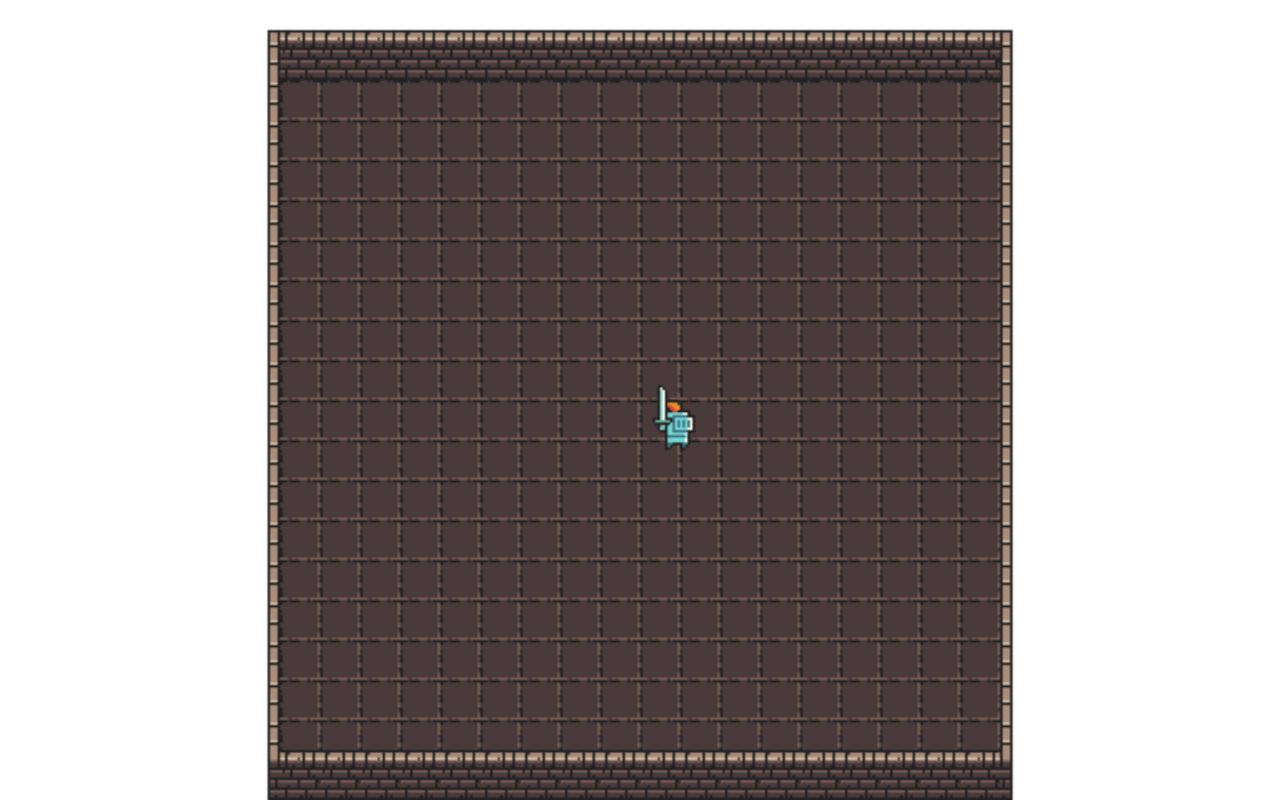
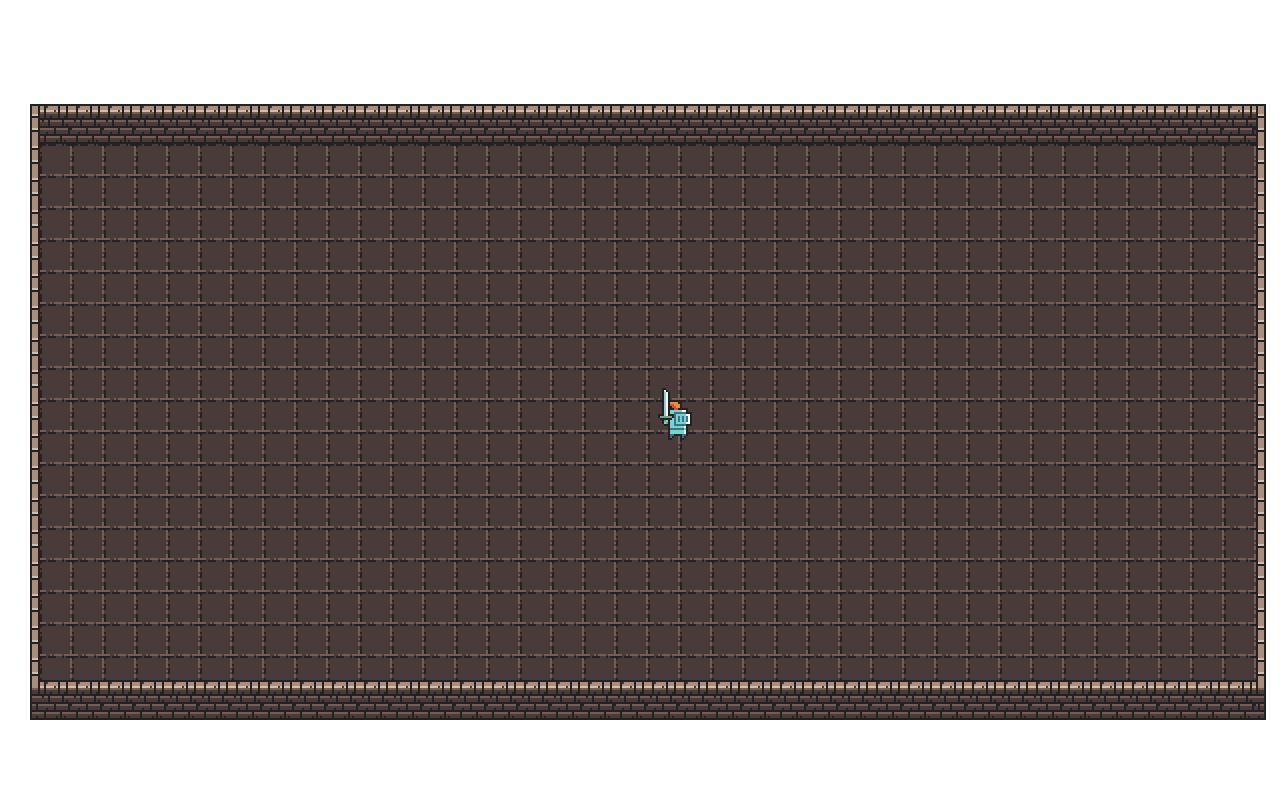
Before and after one commit to exuanbo/dungeon-trine, a website with bundled scripts: page index.html in a window 1280 px wide. Built offline with nearby package versions, Linux system fonts and the light colour scheme.

Commit message:
refactor: use canvas to scale image
change scene width and height

```diff
--- a/data/animations.json
+++ b/data/animations.json
@@ -5,20 +5,20 @@
         "spriteSheet": "knight",
         "frames": [
           {
-            "sprite": [0, 0, 48, 28],
-            "box": [18, 12, 12, 16]
+            "sprite": [0, 0, 96, 56],
+            "box": [36, 24, 24, 32]
           },
           {
-            "sprite": [48, 0, 48, 28],
-            "box": [18, 13, 12, 15]
+            "sprite": [96, 0, 96, 56],
+            "box": [36, 26, 24, 30]
           },
           {
-            "sprite": [96, 0, 48, 28],
-            "box": [18, 14, 12, 16]
+            "sprite": [192, 0, 96, 56],
+            "box": [36, 28, 24, 32]
           },
           {
-            "sprite": [144, 0, 48, 28],
-            "box": [18, 13, 12, 15]
+            "sprite": [288, 0, 96, 56],
+            "box": [36, 26, 24, 30]
           }
         ]
       },
@@ -26,20 +26,20 @@
         "spriteSheet": "knight",
         "frames": [
           {
-            "sprite": [0, 28, 48, 28],
-            "box": [18, 11, 12, 16]
+            "sprite": [0, 56, 96, 56],
+            "box": [36, 22, 24, 32]
           },
           {
-            "sprite": [48, 28, 48, 28],
-            "box": [18, 10, 12, 16]
+            "sprite": [96, 56, 96, 56],
+            "box": [36, 20, 24, 32]
           },
           {
-            "sprite": [96, 28, 48, 28],
-            "box": [18, 11, 12, 16]
+            "sprite": [192, 56, 96, 56],
+            "box": [36, 22, 24, 32]
           },
           {
-            "sprite": [144, 28, 48, 28],
-            "box": [18, 12, 12, 16]
+            "sprite": [288, 56, 96, 56],
+            "box": [36, 24, 24, 32]
           }
         ]
       },
@@ -47,13 +47,13 @@
         "spriteSheet": "knight",
         "frames": [
           {
-            "sprite": [0, 56, 48, 28],
-            "box": [18, 13, 12, 15],
+            "sprite": [0, 112, 96, 56],
+            "box": [36, 26, 24, 30],
             "duration": 10
           },
           {
-            "sprite": [48, 56, 48, 28],
-            "box": [18, 13, 12, 15],
+            "sprite": [96, 112, 96, 56],
+            "box": [36, 26, 24, 30],
             "duration": 10
           }
         ]
--- a/data/config.json
+++ b/data/config.json
@@ -1,4 +1,5 @@
 {
-  "canvasSize": 320,
-  "tileSize": 16
+  "width": 1280,
+  "height": 640,
+  "tileSize": 32
 }
--- a/index.html
+++ b/index.html
@@ -13,7 +13,6 @@
 
       canvas {
         position: absolute;
-        transform: scale(2.5);
       }
     </style>
   </head>
--- a/src/controller.js
+++ b/src/controller.js
@@ -36,6 +36,7 @@ export class Controller {
       ;(async () => {
         const assets = await DataLoader.fetchJson('data/assets.json')
         await this.dataLoader.loadImage(assets.images, {
+          scale: 2,
           key: 'images',
           target: data.assets
         })
--- a/src/scenes/gameScene/backgroundLayer.js
+++ b/src/scenes/gameScene/backgroundLayer.js
@@ -10,54 +10,76 @@ export class BackgroundLayer extends Layer {
    * @static
    */
   static getTiles() {
-    const { canvasSize, tileSize } = data.config
+    const { config } = data
 
     const tiles = []
 
-    const tilesPerSide = canvasSize / tileSize
+    const tilesPerRow = config.width / config.tileSize
+    const tilesPerColumn = config.height / config.tileSize
 
-    for (let col = 0; col < tilesPerSide; col++) {
+    for (let col = 0; col < tilesPerRow; col++) {
       const columnOfTiles = []
-      const dx = col * tileSize
+      const dx = col * config.tileSize
 
-      for (let row = 0; row < tilesPerSide; row++) {
+      for (let row = 0; row < tilesPerColumn; row++) {
         let tile
-        const dy = row * tileSize
+        const dy = row * config.tileSize
 
         // left or right side wall
-        if (col === 0 || col === tilesPerSide - 1) {
-          const sx = col === 0 ? 0 : 16
+        if (col === 0 || col === tilesPerRow - 1) {
+          const sx = col === 0 ? 0 : 32
 
           if (row === 0) {
-            tile = new Tile(sx, /* sy */ 112, tileSize, tileSize, dx, dy) // wall_side_top_left || wall_side_top_right
-          } else if (row === tilesPerSide - 1) {
-            tile = new Tile(sx, /* sy */ 144, tileSize, tileSize, dx, dy) // wall_side_front_left || wall_side_front_right
+            tile = new Tile(
+              sx,
+              /* sy */ 224,
+              config.tileSize,
+              config.tileSize,
+              dx,
+              dy
+            ) // wall_side_top_left || wall_side_top_right
+          } else if (row === tilesPerColumn - 1) {
+            tile = new Tile(
+              sx,
+              /* sy */ 288,
+              config.tileSize,
+              config.tileSize,
+              dx,
+              dy
+            ) // wall_side_front_left || wall_side_front_right
           } else {
-            tile = new Tile(sx, /* sy */ 128, tileSize, tileSize, dx, dy) // wall_side_mid_left || wall_side_mid_left
+            tile = new Tile(
+              sx,
+              /* sy */ 256,
+              config.tileSize,
+              config.tileSize,
+              dx,
+              dy
+            ) // wall_side_mid_left || wall_side_mid_left
           }
         }
 
         // top side wall
         else if (row === 0 || row === 1) {
           tile = new Tile(
-            /* sx */ 32,
-            /* sy */ row === 0 ? 0 : 16,
-            tileSize,
-            tileSize,
+            /* sx */ 64,
+            /* sy */ row === 0 ? 0 : 32,
+            config.tileSize,
+            config.tileSize,
             dx,
             dy
           ) // wall_top_mid || wall_mid
         }
 
         // bottom side wall
-        else if (row === tilesPerSide - 1) {
+        else if (row === tilesPerColumn - 1) {
           tile = new Tile(
-            /* sx */ 32,
-            /* sy */ 12,
-            /* sWidth */ tileSize,
-            /* sHeight */ tileSize + 4,
+            /* sx */ 64,
+            /* sy */ 24,
+            /* sWidth */ config.tileSize,
+            /* sHeight */ config.tileSize + 8,
             dx,
-            dy - 4
+            dy - 8
           )
         }
 
@@ -106,8 +128,7 @@ export class BackgroundLayer extends Layer {
       return
     }
 
-    const { canvasSize } = data.config
-    this.ctx.clearRect(0, 0, canvasSize, canvasSize)
+    this.ctx.clearRect(0, 0, this.scene.width, this.scene.height)
 
     this.tiles.forEach(tile => {
       tile.sprite.render(this.ctx, tile.position.x, tile.position.y)
--- a/src/scenes/gameScene/character.js
+++ b/src/scenes/gameScene/character.js
@@ -22,14 +22,14 @@ export class Character extends MovableObject {
     const hitbox = currentAnimationFrame.getBox(this.position)
     const hitboxActualPosition = hitbox.getActualPosition()
 
-    const { canvasSize, tileSize } = data.config
+    const { config } = data
 
     if (
-      hitboxActualPosition.x <= tileSize ||
-      hitboxActualPosition.x + hitbox.width >= canvasSize - tileSize ||
-      this.position.y <= tileSize ||
+      hitboxActualPosition.x <= config.tileSize ||
+      hitboxActualPosition.x + hitbox.width >= config.width - config.tileSize ||
+      this.position.y <= config.tileSize ||
       this.position.y + currentAnimationFrame.sprite.height >=
-        canvasSize - tileSize - 4
+        config.height - config.tileSize - 4
     ) {
       this.position.set(originalX, originalY)
     }
--- a/src/scenes/gameScene/index.js
+++ b/src/scenes/gameScene/index.js
@@ -5,11 +5,9 @@ import { data } from '../../data.js'
 
 export class GameScene extends Scene {
   constructor() {
-    super({
-      sceneName: 'game',
-      width: data.config.canvasSize,
-      height: data.config.canvasSize
-    })
+    const { width, height } = data.config
+
+    super({ sceneName: 'game', width, height })
 
     this.layers
       .set('background', new BackgroundLayer(/* scene */ this))
--- a/src/scenes/gameScene/player.js
+++ b/src/scenes/gameScene/player.js
@@ -12,8 +12,12 @@ export class Knight extends AttackerCharacter {
       data.assets.images,
       data.animations.characters.knight
     )
+
+    const { width, height, tileSize } = data.config
+
     const position = vector(
-      data.config.canvasSize / 2 - data.config.tileSize / 2
+      /* x */ width / 2 - tileSize / 2,
+      /* y */ height / 2 - tileSize / 2
     )
 
     super({ animationsMap, position, layer })
--- a/src/scenes/tile.js
+++ b/src/scenes/tile.js
@@ -37,6 +37,6 @@ export class Floor extends Tile {
   constructor(dx, dy) {
     const { tileSize } = data.config
 
-    super(/* sx */ 16, /* sy */ 64, tileSize, tileSize, dx, dy) // floor_1
+    super(/* sx */ 32, /* sy */ 128, tileSize, tileSize, dx, dy) // floor_1
   }
 }
```
